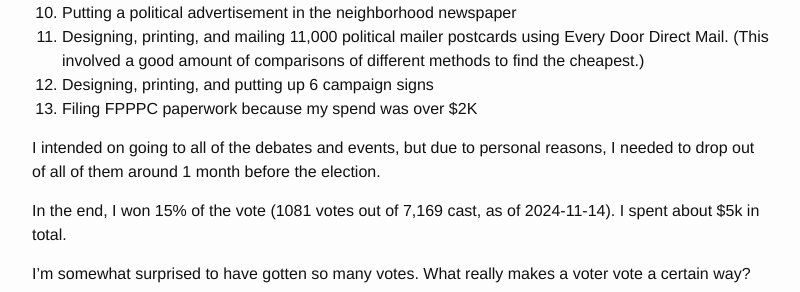
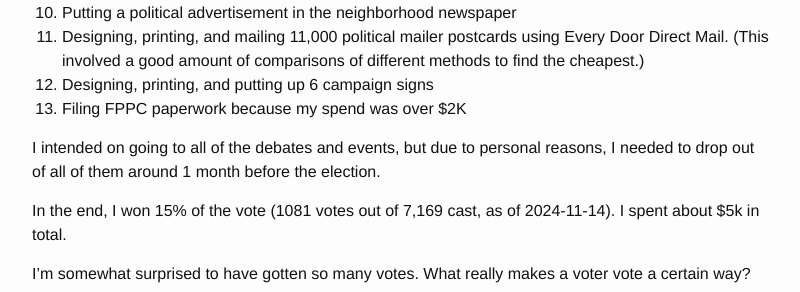
Before and after one commit to bev-a-tron/bev-a-tron.github.io, a Jekyll site: the page built from _posts/2024-11-14-running-for-office.markdown, in a window 1280 px wide. Shown: the part 715-1007 px from the top of the page, without its empty margins (238-1038 px from the left). Built offline with Jekyll 4.4.1, drawn with Linux system fonts in a browser that asks for light colours.

Commit message:
Update 2024-11-14-running-for-office.markdown
Fix typo

```diff
--- a/_posts/2024-11-14-running-for-office.markdown
+++ b/_posts/2024-11-14-running-for-office.markdown
@@ -25,7 +25,7 @@ My campaign was pretty bare bones. It consisted of the following:
 1. Putting a political advertisement in the neighborhood newspaper
 1. Designing, printing, and mailing 11,000 political mailer postcards using Every Door Direct Mail. (This involved a good amount of comparisons of different methods to find the cheapest.)
 1. Designing, printing, and putting up 6 campaign signs
-1. Filing FPPPC paperwork because my spend was over $2K
+1. Filing FPPC paperwork because my spend was over $2K
 
 I intended on going to all of the debates and events, but due to personal reasons, I needed to drop out of all of them around 1 month before the election.
 
```
